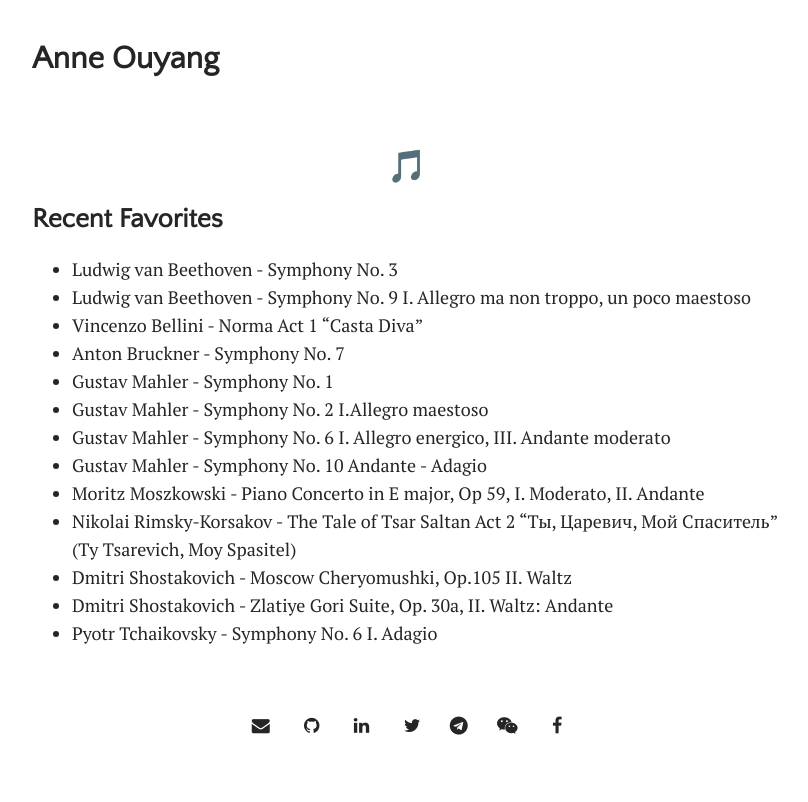
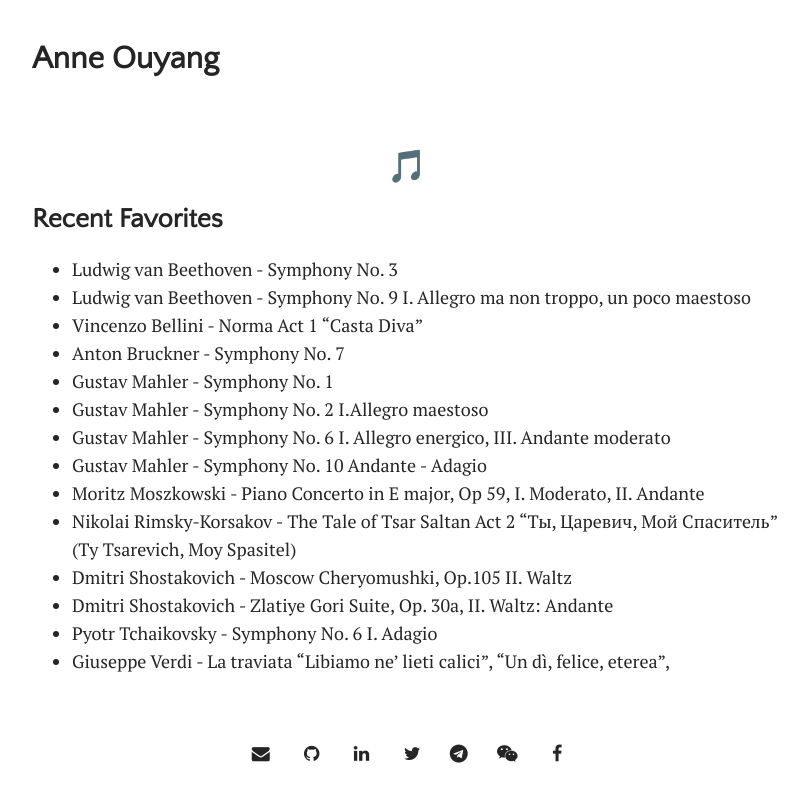
Before and after one commit to anneouyang/anneouyang.github.io, a Jekyll site: the page built from classicalmusic.md, in a window 1280 px wide. Shown: the top 802 px of the page, without its empty margins (233-1041 px from the left). Built offline with Jekyll 4.4.1, drawn with Linux system fonts in a browser that asks for light colours; some web fonts are replaced.

Commit message:
Update page

```diff
--- a/_layouts/home.html
+++ b/_layouts/home.html
@@ -6,7 +6,7 @@ title: Home
 <!-- <img src="{{ site.github.url }}/assets/img/me2.jpg" class="pfp" align="right"> -->
 <!-- <a href="" target="_blank" class="orgs"> -->
 
-I am currently a Deep Learning Engineer on the <a href="https://developer.nvidia.com/cudnn" target="_blank" class="orgs">cuDNN</a> team at <a href="https://www.nvidia.com/en-us/" target="_blank" class="orgs">NVIDIA</a> working on accelerating deep learning workloads on GPUs. I'm broadly interested in performance engineering, machine learning systems, hardware architecture, and empirical ML. <br><br>
+I am currently a Deep Learning Engineer on the <a href="https://developer.nvidia.com/cudnn" target="_blank" class="orgs">cuDNN</a> team at <a href="https://www.nvidia.com/en-us/" target="_blank" class="orgs">NVIDIA</a> working on accelerating deep learning workloads on GPUs. I'm broadly interested in performance engineering, machine learning systems, hardware architecture, and empirical ML. Currently also writing a <a href="https://mlsysreview.substack.com/" target="_blank" class="orgs">MLSys Review</a> newsletter<br><br>
 
 I graduated from <a href="https://web.mit.edu/" target="_blank" class="orgs">Massachusetts Institute of Technology (MIT)</a> with a B.S. and M.Eng (coursework <a href="{{ site.github.url }}/coursework">here</a>). where I worked on understanding the performance of large language models for my thesis. <br><br>
 
--- a/classicalmusic.md
+++ b/classicalmusic.md
@@ -19,3 +19,4 @@ title: Classical Music
 - Dmitri Shostakovich - Moscow Cheryomushki, Op.105 II. Waltz
 - Dmitri Shostakovich - Zlatiye Gori Suite, Op. 30a, II. Waltz: Andante
 - Pyotr Tchaikovsky - Symphony No. 6 I. Adagio
+- Giuseppe Verdi - La traviata "Libiamo ne' lieti calici", "Un dì, felice, eterea",
```
